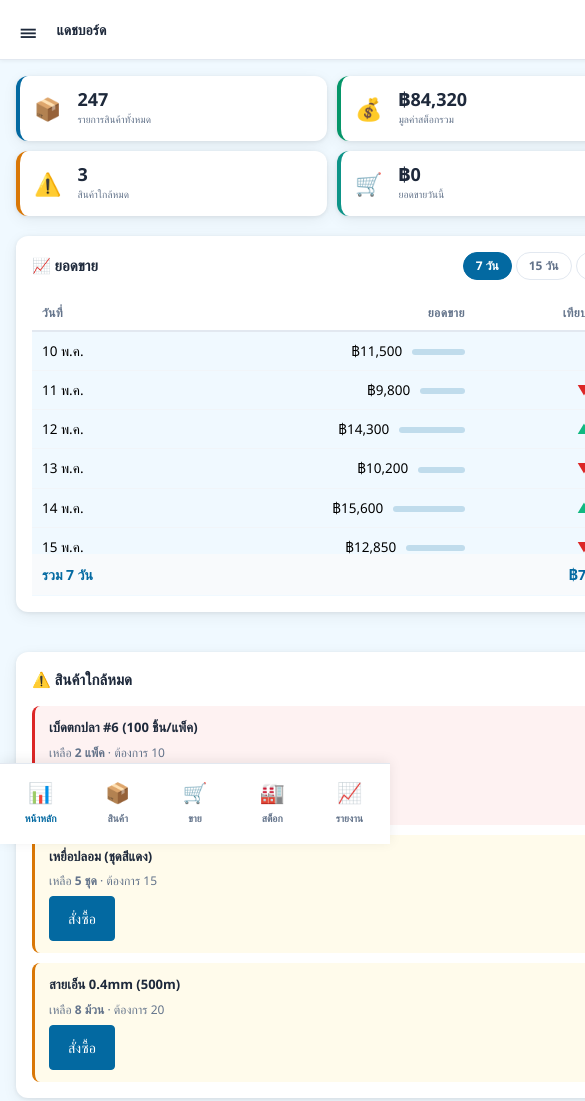
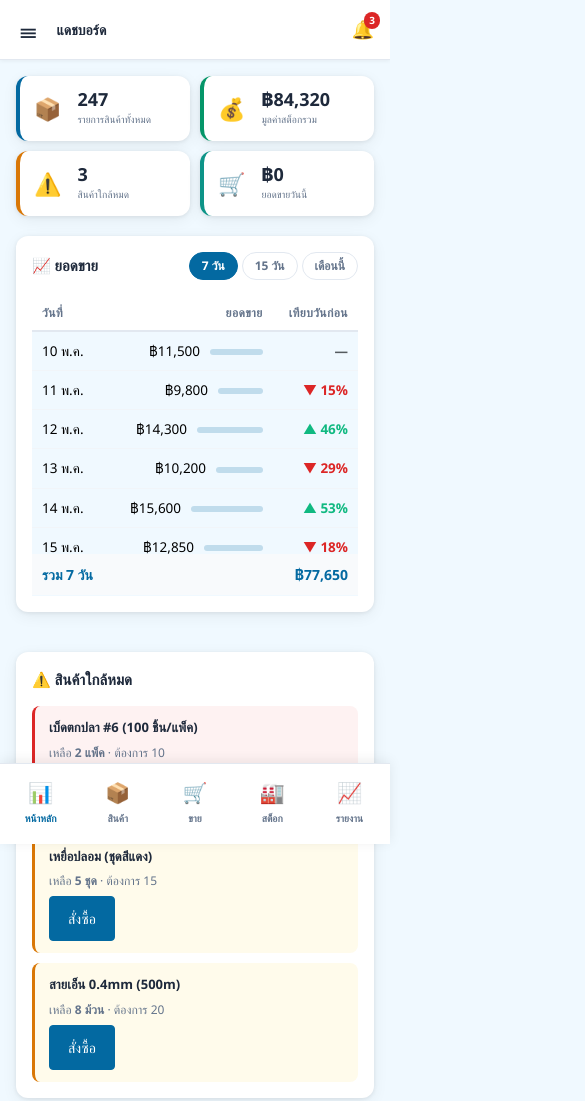
Before and after one commit to kong41111/fishing, a plain HTML site: page index.html in a window 390 px wide. Shown: the top 1101 px of the page, 585 px wide, since content can reach past the window. Drawn offline with nearby package versions, Linux system fonts and the light colour scheme.

Commit message:
Fix horizontal overflow - main-wrap overflowed 230px past viewport due to flex:1 + margin-left with fixed sidebar

```diff
--- a/index.html
+++ b/index.html
@@ -43,7 +43,8 @@
   --text:#1e293b;--text-muted:#64748b;
   --radius:12px;--shadow:0 1px 4px rgba(0,0,0,.08),0 4px 16px rgba(0,0,0,.06);
 }
-body{font-family:'Segoe UI',system-ui,-apple-system,sans-serif;font-size:14px;background:var(--bg);color:var(--text);display:flex;min-height:100vh}
+html{overflow-x:hidden}
+body{font-family:'Segoe UI',system-ui,-apple-system,sans-serif;font-size:14px;background:var(--bg);color:var(--text);display:flex;min-height:100vh;overflow-x:hidden;max-width:100vw}
 .sidebar{width:var(--sidebar-w);background:linear-gradient(160deg,#0c4a6e 0%,#0369a1 100%);color:#fff;display:flex;flex-direction:column;position:fixed;top:0;left:0;height:100vh;z-index:100}
 .sidebar-logo{display:flex;align-items:center;gap:10px;padding:20px 18px 16px;border-bottom:1px solid rgba(255,255,255,.15)}
 .logo-icon{font-size:26px}.logo-text{font-size:18px;font-weight:700;letter-spacing:.5px}
@@ -58,7 +59,7 @@ body{font-family:'Segoe UI',system-ui,-apple-system,sans-serif;font-size:14px;ba
 .user-avatar{width:34px;height:34px;border-radius:50%;background:rgba(255,255,255,.25);display:grid;place-items:center;font-weight:700;font-size:15px}
 .user-name{font-weight:600;font-size:13px}
 .user-role{font-size:11px;color:rgba(255,255,255,.6)}
-.main-wrap{margin-left:var(--sidebar-w);flex:1;display:flex;flex-direction:column;min-height:100vh}
+.main-wrap{margin-left:var(--sidebar-w);width:calc(100vw - var(--sidebar-w));max-width:calc(100vw - var(--sidebar-w));display:flex;flex-direction:column;min-height:100vh;overflow-x:hidden}
 .topbar{height:var(--topbar-h);background:var(--surface);border-bottom:1px solid var(--border);display:flex;align-items:center;padding:0 24px;gap:16px;position:sticky;top:0;z-index:50;box-shadow:0 1px 4px rgba(0,0,0,.06)}
 .topbar-title{font-size:16px;font-weight:700;flex:1}
 .topbar-right{display:flex;align-items:center;gap:18px}
@@ -458,7 +459,7 @@ body{font-family:'Segoe UI',system-ui,-apple-system,sans-serif;font-size:14px;ba
 @media(max-width:767px){
   .sidebar{transform:translateX(-100%);transition:transform .25s;width:260px}
   .sidebar.open{transform:none;box-shadow:0 0 30px rgba(0,0,0,.3)}
-  .main-wrap{margin-left:0}
+  .main-wrap{margin-left:0;width:100%;max-width:100%}
   .menu-toggle{display:inline-flex}
   .content{padding:16px;padding-bottom:90px}
   .topbar{padding:0 16px}
@@ -494,7 +495,7 @@ body{font-family:'Segoe UI',system-ui,-apple-system,sans-serif;font-size:14px;ba
 @media (min-width:768px) and (max-width:1024px){
   /* Compact icon-only sidebar */
   .sidebar{width:72px;transform:none}
-  .main-wrap{margin-left:72px}
+  .main-wrap{margin-left:72px;width:calc(100vw - 72px);max-width:calc(100vw - 72px)}
   .sidebar-logo{justify-content:center;padding:18px 0;gap:0}
   .logo-text{display:none}
   .logo-icon{font-size:28px}
```
